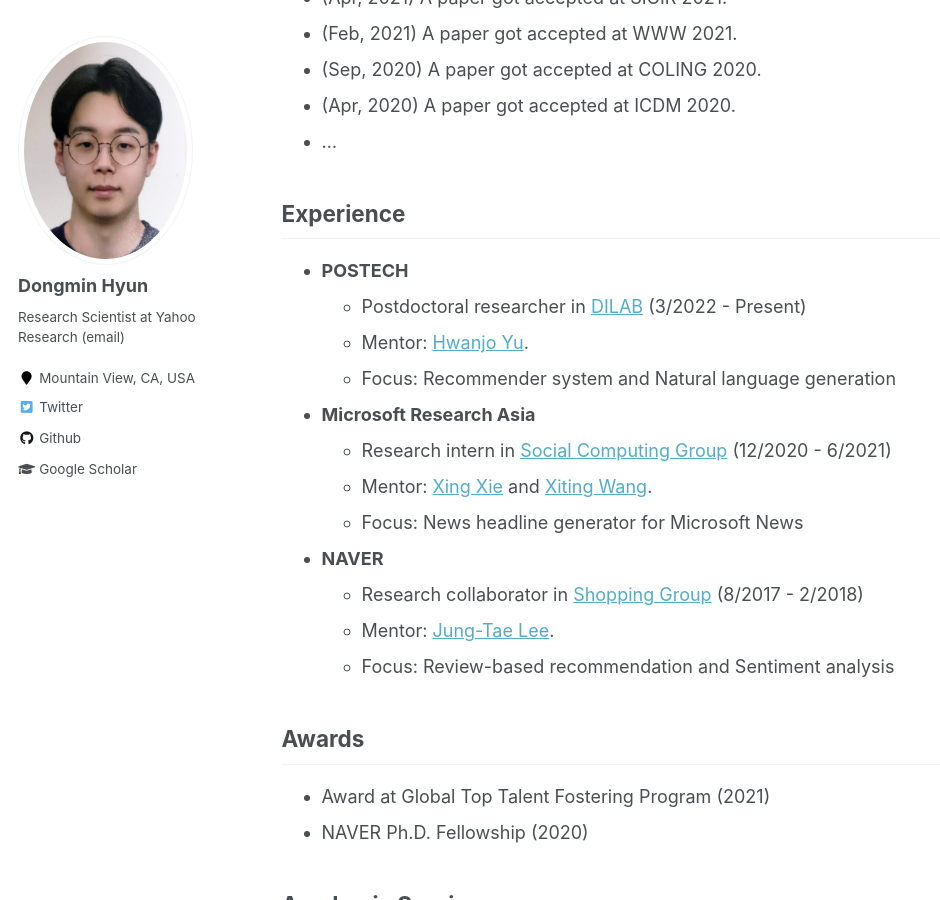
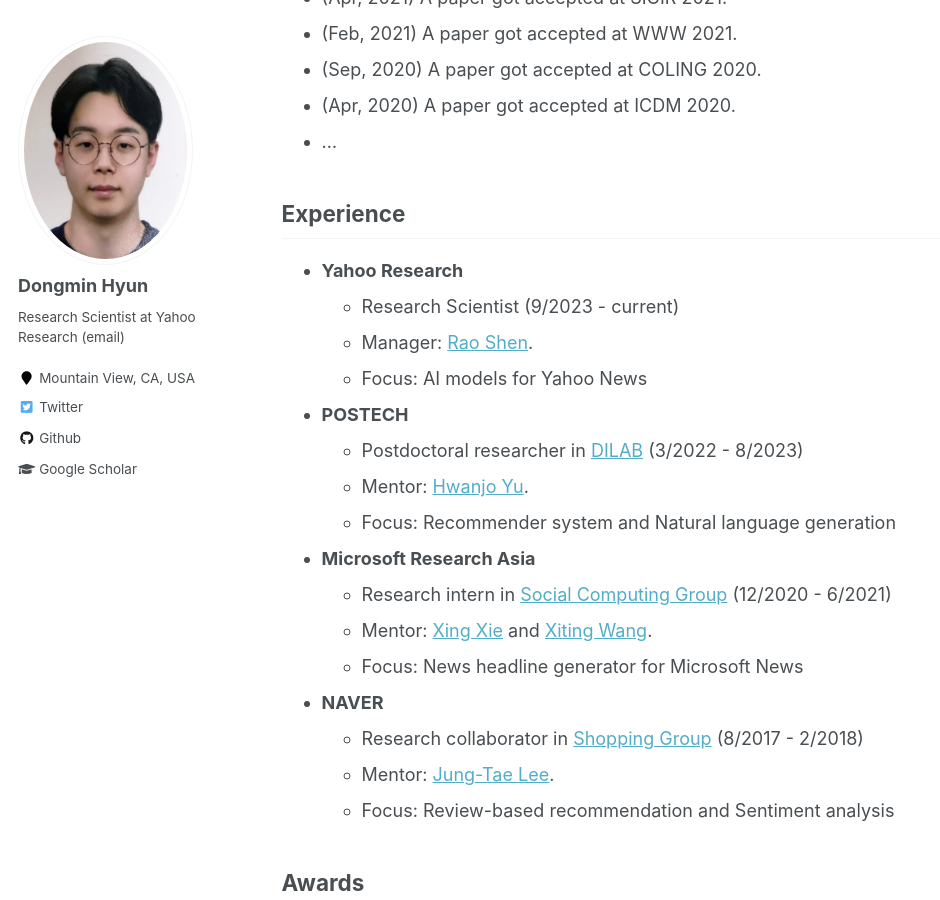
Before and after one commit to dmhyun/dmhyun.github.io, a Jekyll site: the page built from _pages/about.md, in a window 1280 px wide and 900 px high, scrolled down 1177 px. Shown: the whole window, without its empty margins (0-940 px from the left). Built offline with Jekyll 4.4.1, drawn with Linux system fonts in a browser that asks for light colours.

Commit message:
Update about.md
Update new job

```diff
--- a/_pages/about.md
+++ b/_pages/about.md
@@ -41,9 +41,14 @@ News
 
 Experience
 -----
+  * **Yahoo Research**
+    * Research Scientist (9/2023 - current)
+    * Manager: [Rao Shen](https://www.linkedin.com/in/rao-shen-63b3011/).
+    * Focus: AI models for Yahoo News
+
   * **POSTECH**
-    * Postdoctoral researcher in [DILAB](https://sites.google.com/view/postechdi) (3/2022 - Present)
-    * Mentor: [Hwanjo Yu](http://di.postech.ac.kr/hwanjoyu ).
+    * Postdoctoral researcher in [DILAB](https://sites.google.com/view/postechdi) (3/2022 - 8/2023)
+    * Mentor: [Hwanjo Yu](http://di.postech.ac.kr/hwanjoyu).
     * Focus: Recommender system and Natural language generation
 
   * **Microsoft Research Asia**
```
